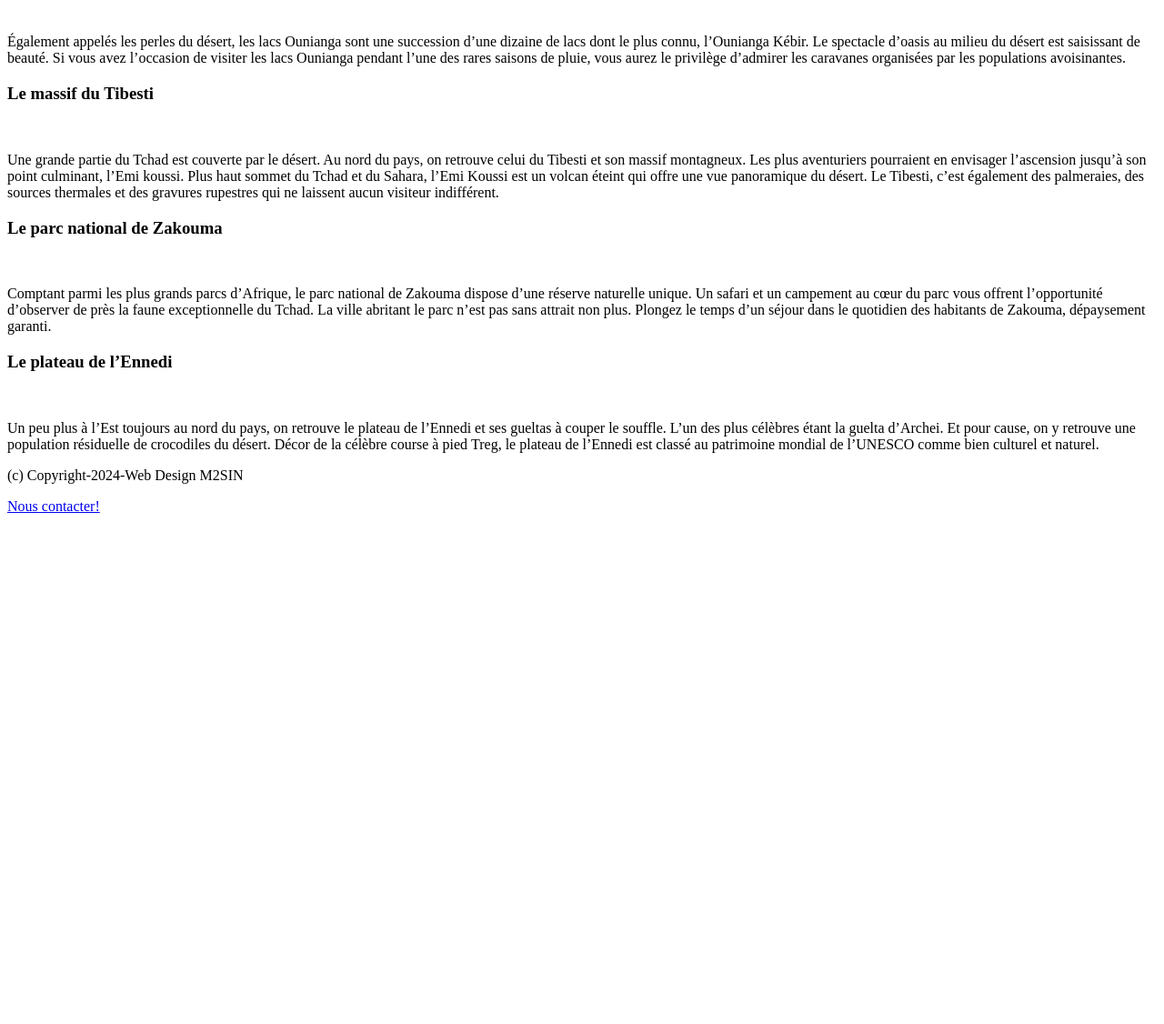
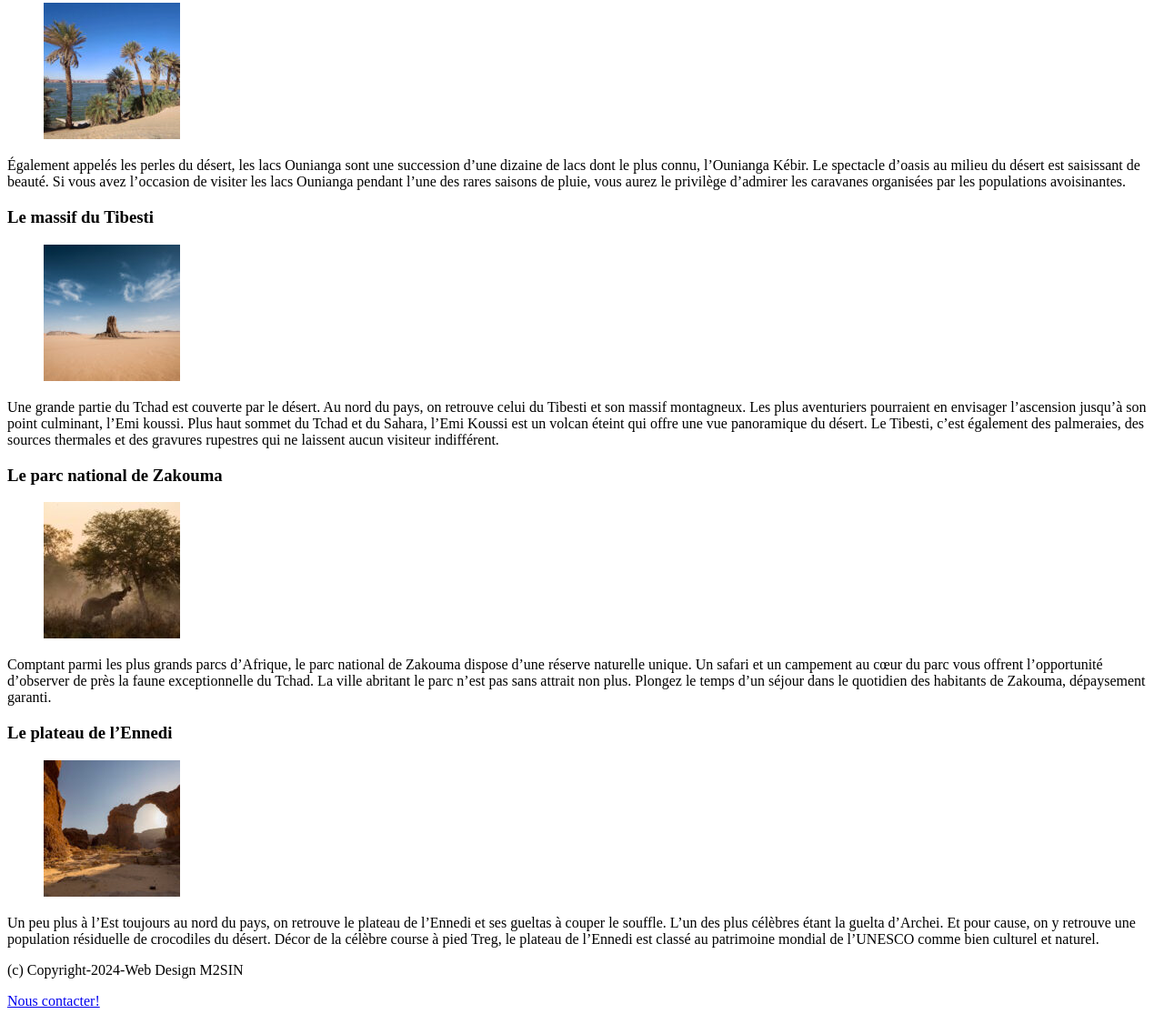
Before and after one commit to aursule/Web_design2-, a plain HTML site: page sites.html in a window 1280 px wide. Shown: the part 256-1382 px from the top of the page at 91% size. Before the commit the page ends 838 px from the top, so only its background shows below. Drawn offline with Linux system fonts and the light colour scheme.

Commit message:
Update sites.html

```diff
--- a/sites.html
+++ b/sites.html
@@ -39,7 +39,7 @@
 <div>
 
         <figure >
-            <div ><img src="Images/Le-lac-Ounianga.jpg" alt="" loading="lazy"></div>
+            <div ><img src="Le-lac-Ounianga.jpg" alt="" loading="lazy"></div>
         </figure>
     </div>
 
@@ -56,7 +56,7 @@
 <div>
 
         <figure >
-            <div><img src="Images/Les-Massifs-du-Tibesti.jpg"  alt="" loading="lazy"></div>
+            <div><img src="Les-Massifs-du-Tibesti.jpg"  alt="" loading="lazy"></div>
         </figure>
     </div>
 
@@ -73,7 +73,7 @@
 <div>
 
         <figure >
-            <div><img  src="Images/Parc-National-de-Zakouma.jpg"  alt="" loading="lazy"></div>
+            <div><img  src="Parc-National-de-Zakouma.jpg"  alt="" loading="lazy"></div>
         </figure>
     </div>
 
@@ -90,7 +90,7 @@
 <div>
 
         <figure>
-            <div><img src="Images/Le-Massif-de-lEnnedi.jpg" alt="" loading="lazy"></div>
+            <div><img src="Le-Massif-de-lEnnedi.jpg" alt="" loading="lazy"></div>
         </figure>
     </div>
 
```
